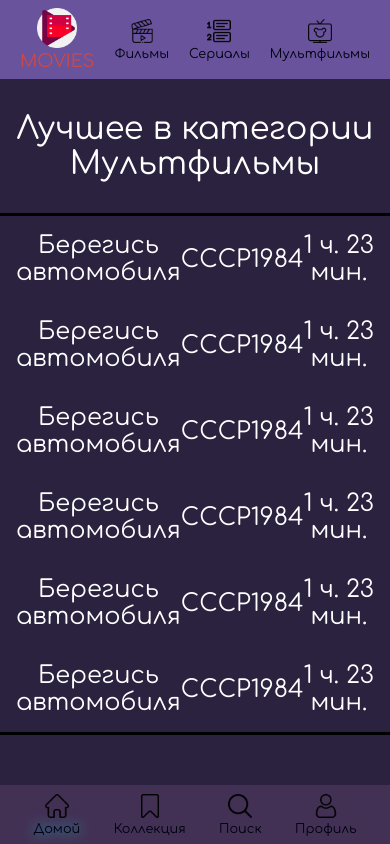
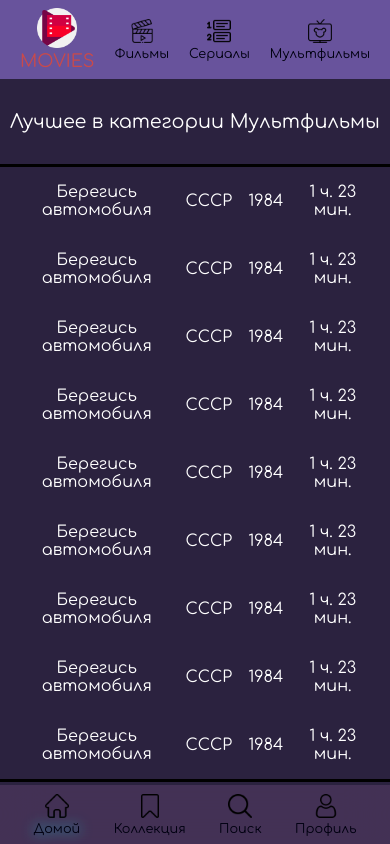
Before and after one commit to Evgenii-Buslaev/MoviesFinderAppReact, a React (Create React App) app: page /cartoons in a window 390 px wide. Built offline with nearby package versions, Linux system fonts and the light colour scheme.

Commit message:
Added routes for OptionsBar

```diff
--- a/src/components/CategoryList/CategoryList.jsx
+++ b/src/components/CategoryList/CategoryList.jsx
@@ -43,6 +43,24 @@ function CategoryList({ category }) {
           year={1984}
           duration="1 ч. 23 мин."
         />
+        <InlineListItem
+          name="Берегись автомобиля"
+          country="СССР"
+          year={1984}
+          duration="1 ч. 23 мин."
+        />
+        <InlineListItem
+          name="Берегись автомобиля"
+          country="СССР"
+          year={1984}
+          duration="1 ч. 23 мин."
+        />
+        <InlineListItem
+          name="Берегись автомобиля"
+          country="СССР"
+          year={1984}
+          duration="1 ч. 23 мин."
+        />
       </InlineList>
     </div>
   );
--- a/src/components/CategoryList/CategoryList.module.css
+++ b/src/components/CategoryList/CategoryList.module.css
@@ -12,3 +12,15 @@
 h2 {
   color: white;
 }
+
+@media (max-width: 900px) {
+  .list h1 {
+    font-size: 1.5rem;
+  }
+}
+
+@media (max-width: 550px) {
+  .list h1 {
+    font-size: 1.2rem;
+  }
+}
--- a/src/components/InlineListItem/InlineListItem.jsx
+++ b/src/components/InlineListItem/InlineListItem.jsx
@@ -2,7 +2,7 @@ import styles from "./InlineListItem.module.css";
 
 function InlineListItem({ name, country, year, duration }) {
   return (
-    <div class={styles.item}>
+    <div className={styles.item}>
       <h2>{name}</h2>
       <h2>{country}</h2>
       <h2>{year}</h2>
--- a/src/components/InlineListItem/InlineListItem.module.css
+++ b/src/components/InlineListItem/InlineListItem.module.css
@@ -13,3 +13,10 @@
   background-color: rgb(112, 82, 82);
   opacity: 0.3;
 }
+
+@media (max-width: 900px) {
+  .item h2 {
+    font-size: 1rem;
+    padding: 0 0.5rem;
+  }
+}
--- a/src/components/OptionsBar/OptionsBar.jsx
+++ b/src/components/OptionsBar/OptionsBar.jsx
@@ -1,5 +1,6 @@
 import LogoItem from "../LogoItem/LogoItem";
 import ImageButton from "../../UI/ImageButton/ImageButton";
+import RouterLink from "../../UI/RouterLink/RouterLink";
 
 import styles from "./OptionsBar.module.css";
 
@@ -8,9 +9,21 @@ import series from "../../icons/options-bar/series.png";
 import cartoons from "../../icons/options-bar/cartoons.png";
 
 const optionsBtns = [
-  { path: films, alt: "films", text: "Фильмы", active: false },
-  { path: series, alt: "series", text: "Сериалы", active: false },
-  { path: cartoons, alt: "cartoons", text: "Мультфильмы", active: false },
+  { path: "/films", img: films, alt: "films", text: "Фильмы", active: false },
+  {
+    path: "/series",
+    img: series,
+    alt: "series",
+    text: "Сериалы",
+    active: false,
+  },
+  {
+    path: "/cartoons",
+    img: cartoons,
+    alt: "cartoons",
+    text: "Мультфильмы",
+    active: false,
+  },
 ];
 
 function OptionsBar() {
@@ -19,8 +32,10 @@ function OptionsBar() {
       <LogoItem />
       {optionsBtns.map((btn) => (
         <div className={styles.optItem} key={btn.text}>
-          <ImageButton path={btn.path} alt={btn.alt} title={btn.text} />
-          <h3 className={btn.active ? styles.active : null}>{btn.text}</h3>
+          <RouterLink path={btn.path}>
+            <ImageButton path={btn.img} alt={btn.alt} title={btn.text} />
+            <h3 className={btn.active ? styles.active : null}>{btn.text}</h3>
+          </RouterLink>
         </div>
       ))}
     </div>
```
